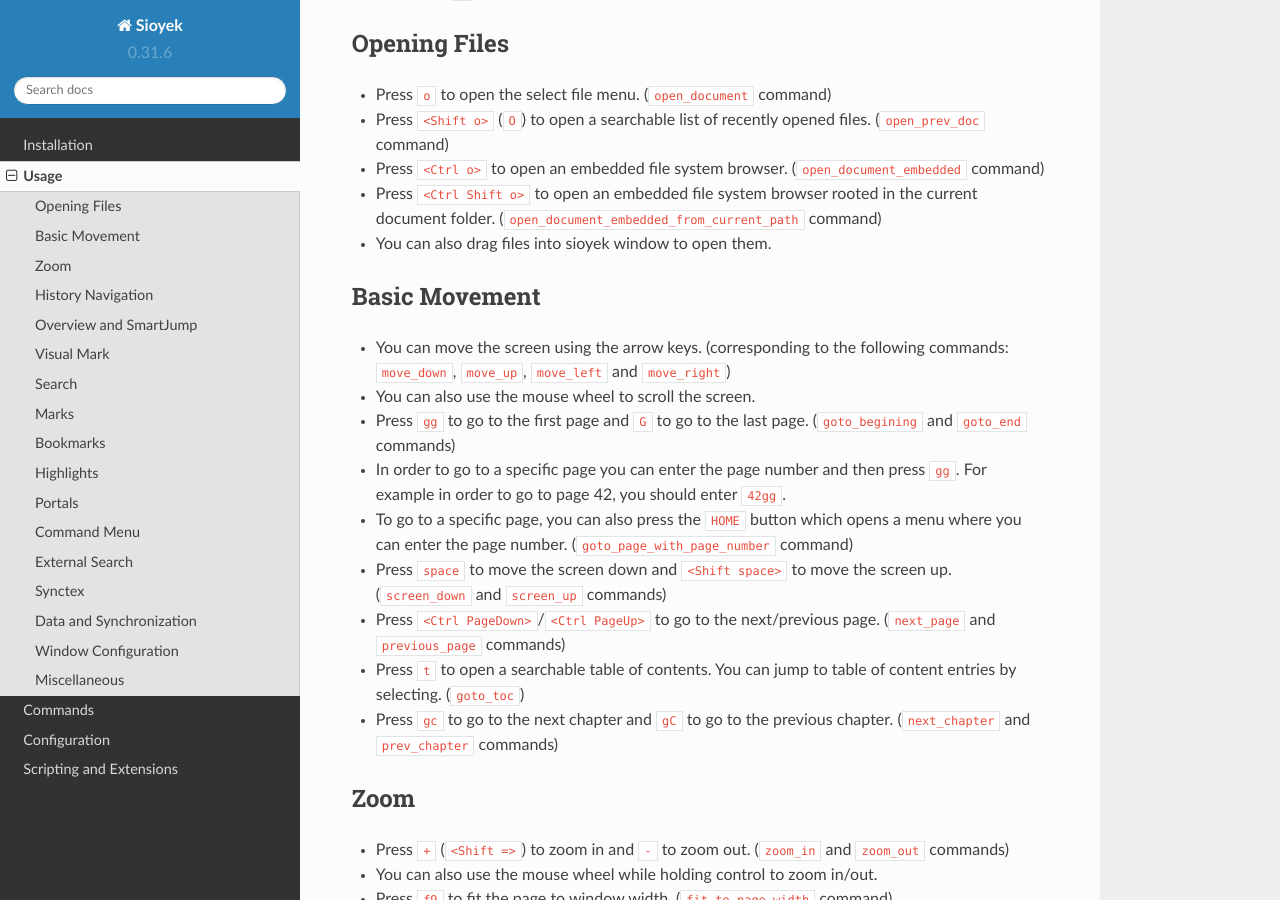
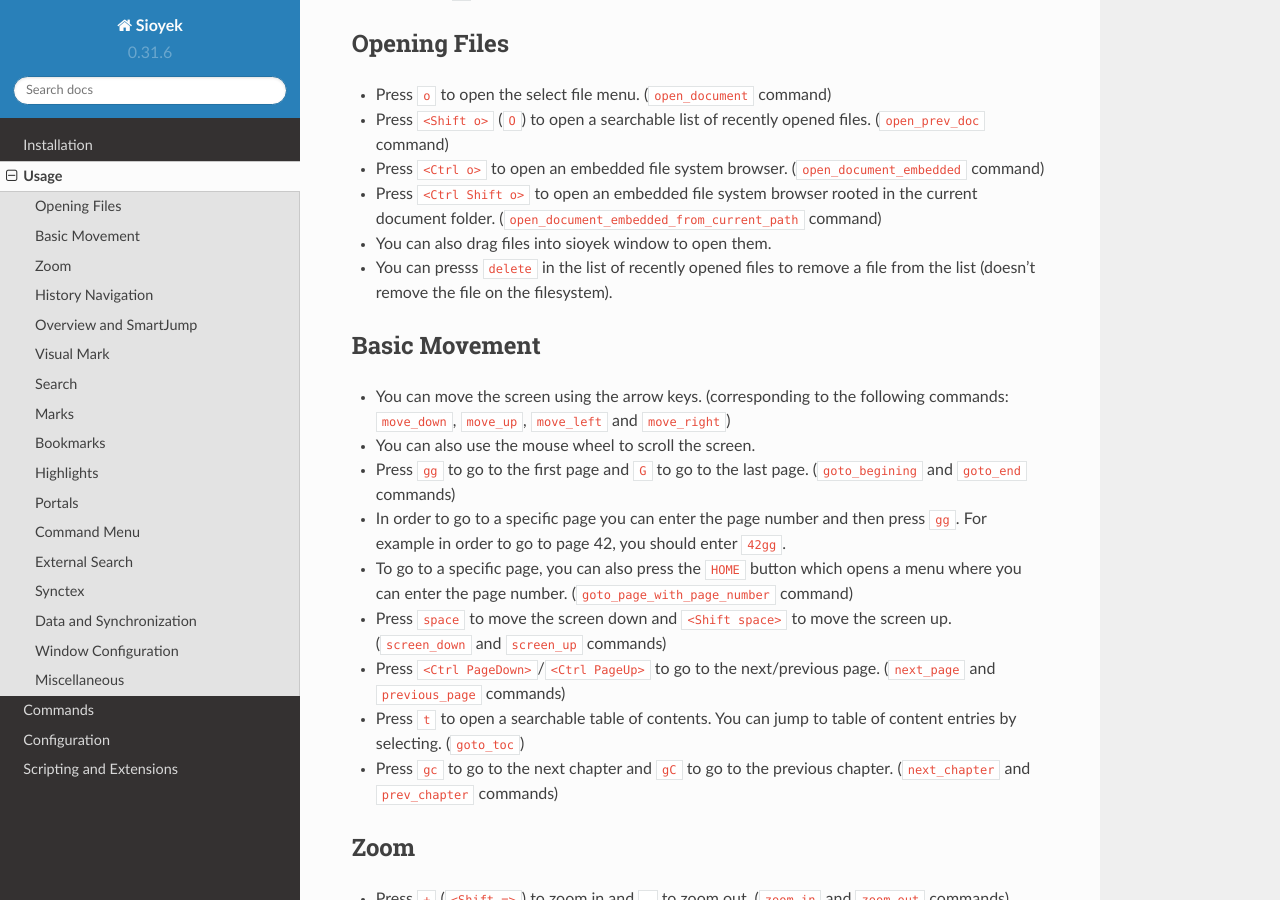
Before and after one commit to ahrm/sioyek-documentation, a Sphinx documentation site: the page built from docs/source/usage.rst, in a window 1280 px wide and 900 px high, scrolled down 486 px. Built offline with Sphinx 7.4.7 and the Read the Docs theme 2.0.0, drawn with Linux system fonts in a browser that asks for light colours.

Commit message:
Add documentation on removing files from the list of recently opened documents

```diff
--- a/docs/source/usage.rst
+++ b/docs/source/usage.rst
@@ -25,6 +25,7 @@
 - Press :code:`<Ctrl o>` to open an embedded file system browser. (:code:`open_document_embedded` command)
 - Press :code:`<Ctrl Shift o>` to open an embedded file system browser rooted in the current document folder. (:code:`open_document_embedded_from_current_path` command)
 - You can also drag files into sioyek window to open them.
+- You can presss :code:`delete` in the list of recently opened files to remove a file from the list (doesn't remove the file on the filesystem).
 
 
 Basic Movement
```
